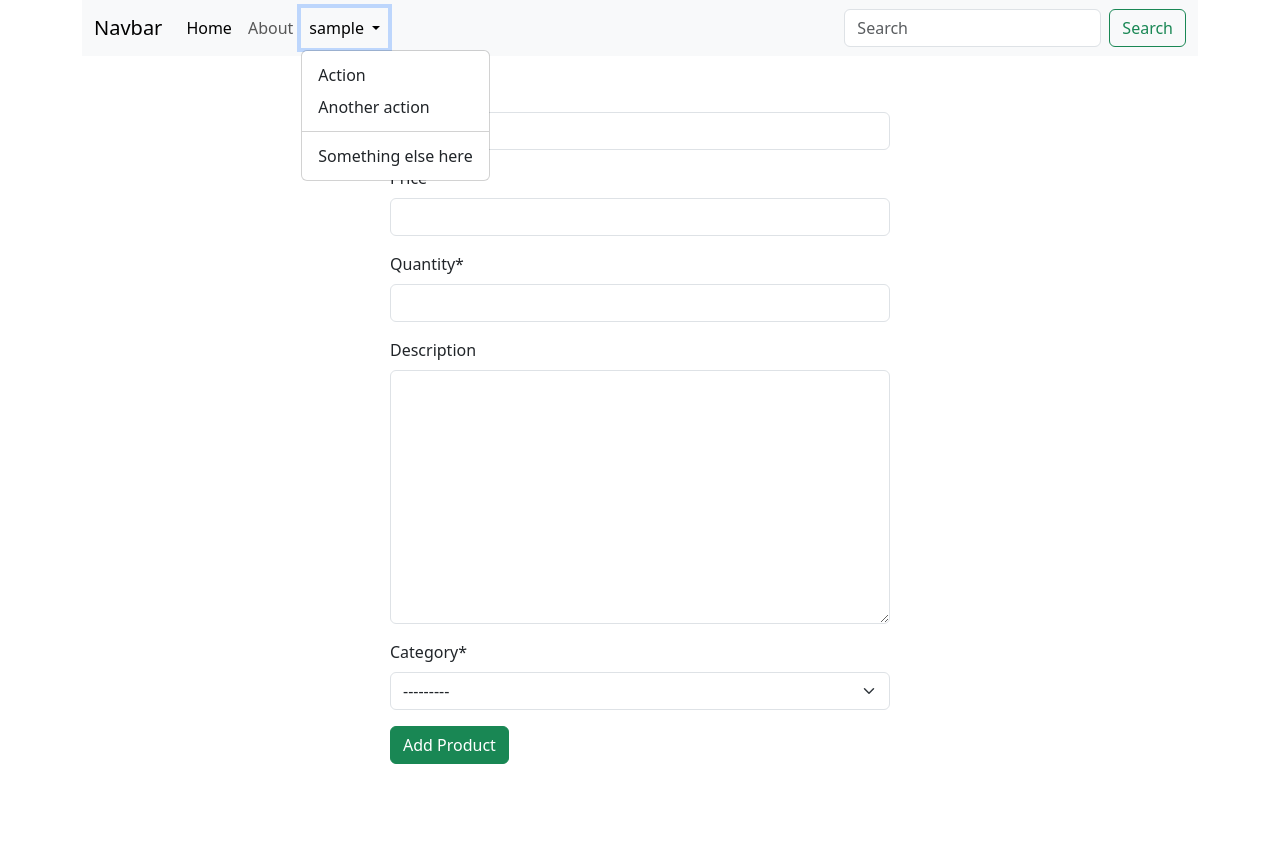
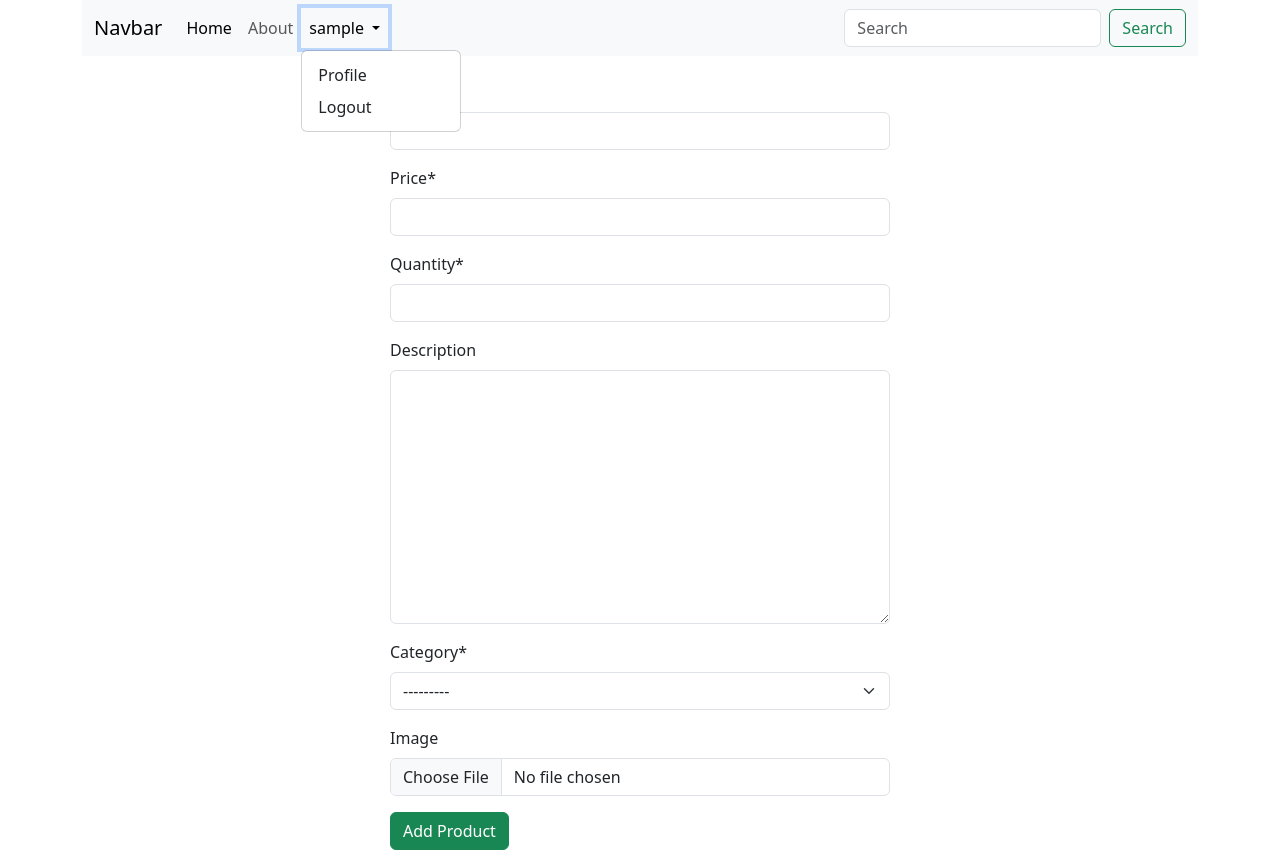
Before and after one commit to tumana777/PP-25, a Django app: page /add_product/ in a window 1280 px wide, after a click that opens the changed part. Before the commit the page ends 764 px from the top, so only its background shows below. Run offline with Django 5.2, Linux system fonts and the light colour scheme; the visitor is signed in with stand-in values (Sample User, id 1); data that the repository does not hold is empty; some libraries are stand-ins or nearby versions.

Commit message:
add static, media and pagination

```diff
--- a/Django_Project/core/models.py
+++ b/Django_Project/core/models.py
@@ -20,6 +20,7 @@ class Product(models.Model):
     created_at = models.DateTimeField(auto_now_add=True)
     updated_at = models.DateTimeField(auto_now=True)
     category = models.ForeignKey(Category, on_delete=models.CASCADE, related_name='products')
+    image = models.ImageField(upload_to='product_images/', null=True, blank=True)
 
     objects = BaseManager()
 
--- a/Django_Project/core/templates/add_product.html
+++ b/Django_Project/core/templates/add_product.html
@@ -5,7 +5,7 @@
 
 {% block title %} Add product {% endblock %}
 {% block content %}
-    <form style="max-width: 500px; margin: 0 auto" method="POST">
+    <form class="custom-class" method="POST">
         {% csrf_token %}
         {{ form|crispy }}
         <button class="btn btn-success mb-3">Add Product</button>
--- a/Django_Project/core/templates/product_detail.html
+++ b/Django_Project/core/templates/product_detail.html
@@ -2,6 +2,9 @@
 
 {% block title %}{{ product.name }}{% endblock %}
 {% block content %}
+    {% if product.image %}
+        <img style="width: 200px" src="{{ product.image.url }}" alt="">
+    {% endif %}
     <h3>Product: {{ product.name }}</h3>
     <p>Quantity: {{ product.quantity }}</p>
     <p>Price: {{ product.price }}</p>
--- a/Django_Project/core/templates/update_product.html
+++ b/Django_Project/core/templates/update_product.html
@@ -6,7 +6,7 @@
 {% block title %} Update Product {% endblock %}
 
 {% block content %}
-    <form style="max-width: 500px; margin: 0 auto" action="" method="POST">
+    <form class="custom-class" action="" method="POST">
         {% csrf_token %}
         {{ form|crispy }}
         <button class="btn btn-success mb-3">Update</button>
--- a/Django_Project/core/views.py
+++ b/Django_Project/core/views.py
@@ -17,6 +17,7 @@ class ProductListView(ListView):
     context_object_name = 'products'
     queryset = Product.objects.all().select_related('category')
     ordering = ['-created_at']
+    paginate_by = 3
 
     # def get_queryset(self):
     #     return Product.objects.all().select_related('category')
@@ -36,7 +37,7 @@ class ProductCreateView(LoginRequiredMixin, CreateView):
     form_class = ProductForm
     template_name = 'add_product.html'
     success_url = reverse_lazy('core:index')
-    login_url = '/admin/login/'
+    login_url = 'user:login'
 
 class ProductUpdateView(UpdateView):
     model = Product
--- a/Django_Project/requirements.txt
+++ b/Django_Project/requirements.txt
@@ -3,5 +3,6 @@ crispy-bootstrap5==2025.4
 Django==5.2
 django-crispy-forms==2.4
 django-debug-toolbar==5.2.0
+pillow==11.2.1
 psycopg2-binary==2.9.10
 sqlparse==0.5.3
--- /dev/null
+++ b/Django_Project/static/css/style.css
@@ -0,0 +1,4 @@
+.custom-class {
+    max-width: 500px;
+    margin: 0 auto;
+}
--- a/Django_Project/templates/base.html
+++ b/Django_Project/templates/base.html
@@ -1,3 +1,4 @@
+{% load static %}
 <!doctype html>
 <html lang="en">
 <head>
@@ -6,6 +7,7 @@
           content="width=device-width, user-scalable=no, initial-scale=1.0, maximum-scale=1.0, minimum-scale=1.0">
     <meta http-equiv="X-UA-Compatible" content="ie=edge">
     <link href="https://cdn.jsdelivr.net/npm/bootstrap@5.3.6/dist/css/bootstrap.min.css" rel="stylesheet" integrity="sha384-4Q6Gf2aSP4eDXB8Miphtr37CMZZQ5oXLH2yaXMJ2w8e2ZtHTl7GptT4jmndRuHDT" crossorigin="anonymous">
+    <link rel="stylesheet" href="{% static 'css/style.css' %}">
     <title>{% block title %}{% endblock %}</title>
 </head>
 <body>
--- a/Django_Project/templates/navbar.html
+++ b/Django_Project/templates/navbar.html
@@ -12,17 +12,30 @@
             <li class="nav-item">
               <a class="nav-link" href="{% url 'core:about' %}">About</a>
             </li>
+            {% if user.is_authenticated %}
                 <li class="nav-item dropdown">
                   <a class="nav-link dropdown-toggle" href="#" role="button" data-bs-toggle="dropdown" aria-expanded="false">
                     {{ user }}
                   </a>
                   <ul class="dropdown-menu">
-                <li><a class="dropdown-item" href="#">Action</a></li>
-                <li><a class="dropdown-item" href="#">Another action</a></li>
-                <li><hr class="dropdown-divider"></li>
-                <li><a class="dropdown-item" href="#">Something else here</a></li>
+                    <li><a class="dropdown-item" href="#">Profile</a></li>
+                    <li>
+                        <form method="POST" action="{% url 'user:logout' %}">
+                            {% csrf_token %}
+                            <button class="dropdown-item">Logout</button>
+                        </form>
+                    </li>
                   </ul>
                 </li>
+            {% else %}
+                <li class="nav-item">
+                  <a class="nav-link" href="{% url 'user:login' %}">Login</a>
+                </li>
+                <li class="nav-item">
+                  <a class="nav-link" href="{% url 'user:register' %}">Sign Up</a>
+                </li>
+            {% endif %}
+
           </ul>
           <form class="d-flex" role="search">
             <input class="form-control me-2" type="search" placeholder="Search" aria-label="Search"/>
--- a/Django_Project/test_project/settings.py
+++ b/Django_Project/test_project/settings.py
@@ -134,6 +134,11 @@ USE_TZ = True
 # https://docs.djangoproject.com/en/5.2/howto/static-files/
 
 STATIC_URL = 'static/'
+STATICFILES_DIRS = [BASE_DIR / 'static']
+STATIC_ROOT = BASE_DIR / 'staticfiles'
+
+MEDIA_URL = '/media/'
+MEDIA_ROOT = BASE_DIR / 'media'
 
 # Default primary key field type
 # https://docs.djangoproject.com/en/5.2/ref/settings/#default-auto-field
--- a/Django_Project/test_project/urls.py
+++ b/Django_Project/test_project/urls.py
@@ -14,6 +14,8 @@ Including another URLconf
     1. Import the include() function: from django.urls import include, path
     2. Add a URL to urlpatterns:  path('blog/', include('blog.urls'))
 """
+from django.conf import settings
+from django.conf.urls.static import static
 from django.contrib import admin
 from django.urls import path, include
 from debug_toolbar.toolbar import debug_toolbar_urls
@@ -23,3 +25,6 @@ urlpatterns = [
     path('', include('core.urls', namespace='core')),
     path('user/', include('user.urls', namespace='user')),
 ] + debug_toolbar_urls()
+
+if settings.DEBUG:
+    urlpatterns += static(settings.MEDIA_URL, document_root=settings.MEDIA_ROOT)
--- a/Django_Project/user/templates/login.html
+++ b/Django_Project/user/templates/login.html
@@ -5,7 +5,7 @@
 
 {% block title %} Login {% endblock %}
 {% block content %}
-    <form style="max-width: 500px; margin: 0 auto" method="POST">
+    <form class="custom-class" method="POST">
         {% csrf_token %}
         {{ form|crispy }}
         <button class="btn btn-success mb-3">Login</button>
--- a/Django_Project/user/templates/register.html
+++ b/Django_Project/user/templates/register.html
@@ -5,7 +5,7 @@
 
 {% block title %} Sign Up {% endblock %}
 {% block content %}
-    <form style="max-width: 500px; margin: 0 auto" method="POST">
+    <form class="custom-class" method="POST">
         {% csrf_token %}
         {{ form|crispy }}
         <button class="btn btn-success mb-3">Register</button>
--- a/Django_Project/user/urls.py
+++ b/Django_Project/user/urls.py
@@ -1,9 +1,11 @@
-from django.urls import path
+from django.urls import path, reverse_lazy
 from user.views import UserRegisterView, UserLoginView
+from django.contrib.auth.views import LogoutView
 
 app_name = 'user'
 
 urlpatterns = [
     path('register/', UserRegisterView.as_view(), name='register'),
     path('login/', UserLoginView.as_view(), name='login'),
+    path('logout/', LogoutView.as_view(next_page=reverse_lazy('user:login')), name='logout'),
 ]
--- a/Django_Project/user/views.py
+++ b/Django_Project/user/views.py
@@ -1,7 +1,7 @@
 from django.contrib.auth.models import User
 from django.urls import reverse_lazy
 from django.views.generic import CreateView
-from django.contrib.auth.views import LoginView
+from django.contrib.auth.views import LoginView, LogoutView
 
 from user.forms import UserRegisterForm
 
@@ -15,3 +15,6 @@ class UserRegisterView(CreateView):
 class UserLoginView(LoginView):
     template_name = 'login.html'
     next_page = reverse_lazy('core:index')
+
+# class UserLogoutView(LogoutView):
+#     next_page = reverse_lazy('user:login')
```
Also changed, not shown: Django_Project/core/templates/index.html (+27 -0 lines), Django_Project/core/migrations/0003_product_image.py (added), Django_Project/media/product_images/gazi1.webp (added). Lines whose indentation alone changed are shown as unchanged.
